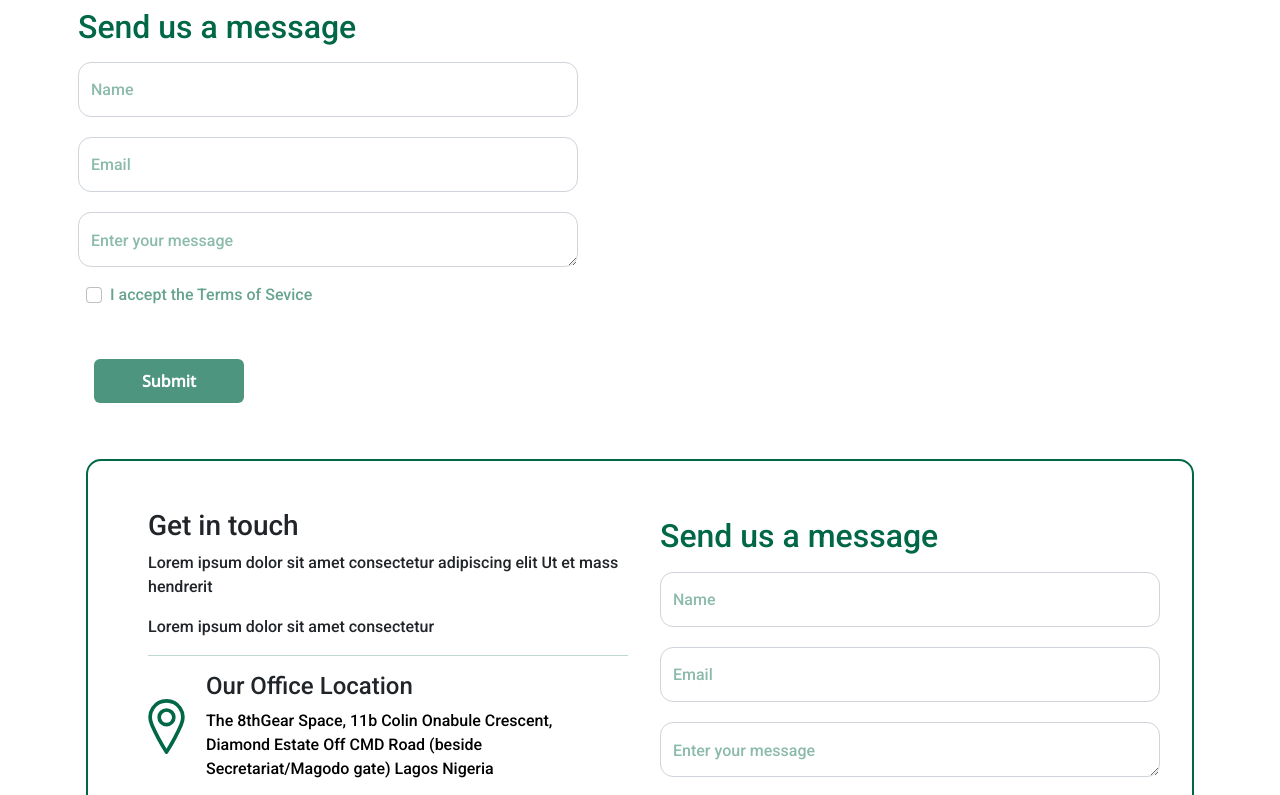
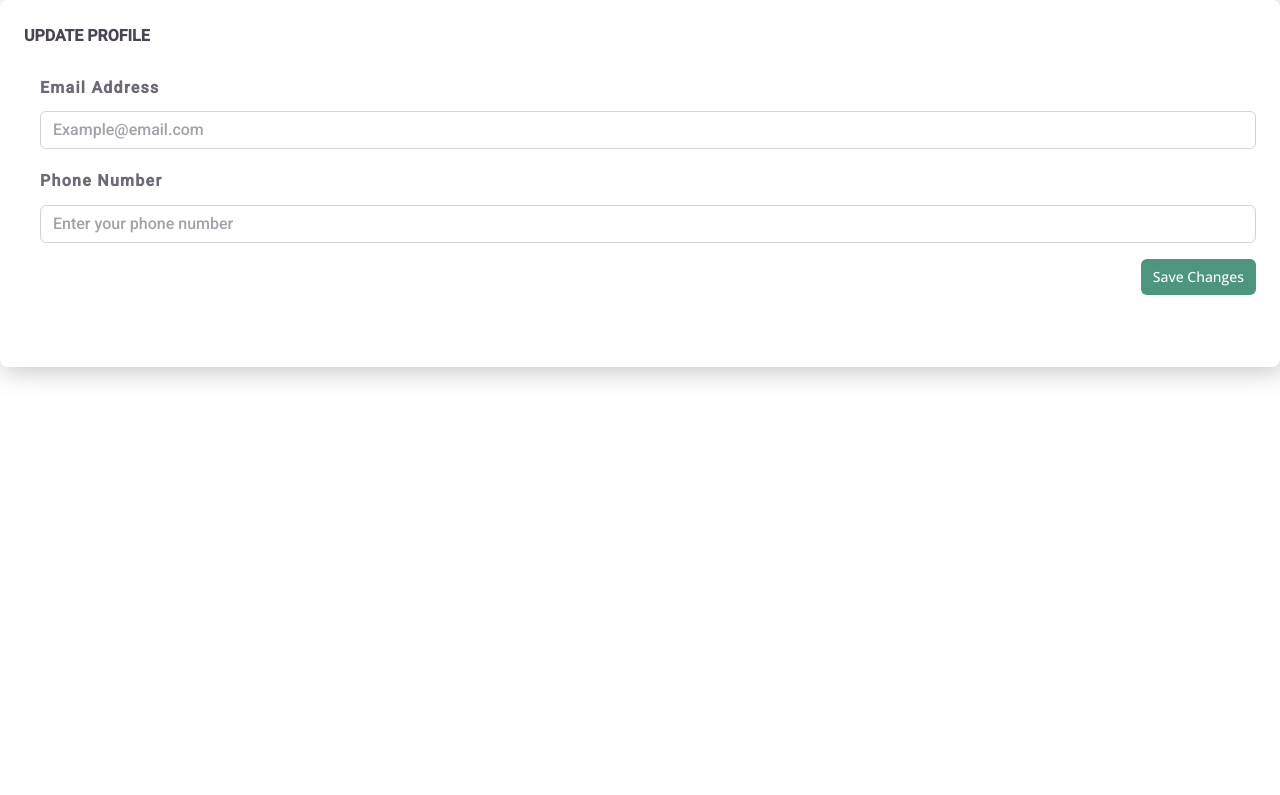
Before and after one commit to myDoshBox/myDoshBoxApp, a React (Create React App) app: page / in a window 1280 px wide. Shown: the top 795 px of the page. Built offline with nearby package versions, Linux system fonts and the light colour scheme.

Commit message:
Component Build: UseState and Validation added to Update profile component

```diff
--- a/src/App.js
+++ b/src/App.js
@@ -1,16 +1,11 @@
-import {
-  SignInForm,
-  SignUpOrganizationForm,
-  SignUpIndividualForm,
-} from "./components/FormComponents.js/AuthenticationForms";
-import { ContactUsForm } from "./components/FormComponents.js/ContactForms";
-import { ContactUsCard } from "./components/CardComponents/ContactAndInfoCards";
+
+import { UpdatePassword, UpdateProfile } from "./components/FormComponents.js/UpdateForms";
 
 function App() {
   return (
     <div>
-      <ContactUsForm />
-      <ContactUsCard />
+      {/* <UpdatePassword /> */}
+      <UpdateProfile />
     </div>
   );
 }
--- a/src/appStyles/componentsStyles/_formStyles.scss
+++ b/src/appStyles/componentsStyles/_formStyles.scss
@@ -56,11 +56,51 @@ $inputFieldColor: rgba(75, 68, 83, 0.8);
 .Phone,
 .Pass {
   input::placeholder {
-    font-weight: 300 !important;
+    font-weight: 200 !important;
     font-size: 1rem !important;
     letter-spacing: 0.04em !important;
     color: $placeholderTextColor;
   }
+
+}
+.UpdateProfileForm {
+  filter: drop-shadow(3.5942px 3.5942px 13.4783px rgba(0, 0, 0, 0.25));
+  button{
+    @include pFont;
+    background-color:$buttonColor !important;
+    font-size: .875rem !important;
+    color: $secColor !important;
+  }
+  button:hover,button:focus {
+    background-color: $pryColor !important;
+  }
+  p {
+    @include H6Font;
+    color: $bodyTextColor;
+    font-weight: 700;
+  }
+}
+input[type="text"]::placeholder {
+  opacity: 0.1 !important;
+}
+textarea:focus,
+input[type="text"]:focus,
+input[type="password"]:focus,
+input[type="datetime"]:focus,
+input[type="datetime-local"]:focus,
+input[type="date"]:focus,
+input[type="month"]:focus,
+input[type="time"]:focus,
+input[type="week"]:focus,
+input[type="number"]:focus,
+input[type="email"]:focus,
+input[type="url"]:focus,
+input[type="search"]:focus,
+input[type="tel"]:focus,
+input[type="color"]:focus,
+.uneditable-input:focus {
+  border-color: $placeholderTextColor;
+  outline: 0 none;
 }
 
 .escrow-form,
--- a/src/appStyles/style.css
+++ b/src/appStyles/style.css
@@ -757,7 +757,7 @@ body::-webkit-scrollbar {
 }
 
 .Name input::-moz-placeholder, .UpdateEmail input::-moz-placeholder, .Phone input::-moz-placeholder, .Pass input::-moz-placeholder {
-  font-weight: 300 !important;
+  font-weight: 200 !important;
   font-size: 1rem !important;
   letter-spacing: 0.04em !important;
   color: rgba(75, 68, 83, 0.5);
@@ -767,10 +767,63 @@ body::-webkit-scrollbar {
 .UpdateEmail input::placeholder,
 .Phone input::placeholder,
 .Pass input::placeholder {
-  font-weight: 300 !important;
+  font-weight: 200 !important;
   font-size: 1rem !important;
   letter-spacing: 0.04em !important;
   color: rgba(75, 68, 83, 0.5);
+}
+
+.UpdateProfileForm {
+  filter: drop-shadow(3.5942px 3.5942px 13.4783px rgba(0, 0, 0, 0.25));
+}
+.UpdateProfileForm button {
+  font-family: "Open Sans" !important;
+  font-weight: 400 !important;
+  font-size: 1rem !important;
+  color: #4b4453;
+  line-height: 1.5rem;
+  letter-spacing: 0rem;
+  background-color: #4d957e !important;
+  font-size: 0.875rem !important;
+  color: hsl(0deg, 0%, 100%) !important;
+}
+.UpdateProfileForm button:hover, .UpdateProfileForm button:focus {
+  background-color: #006747 !important;
+}
+.UpdateProfileForm p {
+  font-family: "Roboto", sans-serif;
+  font-size: 1rem;
+  line-height: 1.5rem;
+  color: #4b4453;
+  font-weight: 700;
+}
+
+input[type=text]::-moz-placeholder {
+  opacity: 0.1 !important;
+}
+
+input[type=text]::placeholder {
+  opacity: 0.1 !important;
+}
+
+textarea:focus,
+input[type=text]:focus,
+input[type=password]:focus,
+input[type=datetime]:focus,
+input[type=datetime-local]:focus,
+input[type=date]:focus,
+input[type=month]:focus,
+input[type=time]:focus,
+input[type=week]:focus,
+input[type=number]:focus,
+input[type=email]:focus,
+input[type=url]:focus,
+input[type=search]:focus,
+input[type=tel]:focus,
+input[type=color]:focus,
+.uneditable-input:focus {
+  border-color: rgba(75, 68, 83, 0.5);
+  outline: 0 none;
 }
 
 .escrow-form,
--- a/src/components/FormComponents.js/UpdateForms.js
+++ b/src/components/FormComponents.js/UpdateForms.js
@@ -3,27 +3,96 @@
 // UpdatePassword
 // UpdateBankDetails
 // UserUpdateProfile
-
+import { useState, useEffect } from "react";
+import { Button } from "react-bootstrap";
 import Form from "react-bootstrap/Form";
 
 export const UpdateProfile = () => {
+  const [UpdateProfile, setUpdateProfile] = useState({
+    email: "",
+    phone: "",
+  });
+  const [NewProfile, setNewProfile] = useState([]);
+  const [ValidationError, setValidationError] = useState({});
+  const [FormSubmission, setFormSubmission] = useState(false)
+
+
+  const handleChange = (e) => {
+    const name = e.target.name;
+    const value = e.target.value;
+    setUpdateProfile({ ...UpdateProfile, [name]: value });
+  }
+
+  const handleSubmit = (e) => {
+    e.preventDefault();
+    if (UpdateProfile.email && UpdateProfile.phone) {
+      setNewProfile({ ...NewProfile, UpdateProfile })
+      setUpdateProfile({
+        email:"",
+        phone:"",
+      })
+    }
+    setValidationError(validate(UpdateProfile));
+    setFormSubmission(true);
+  }
+
+  useEffect(() => {
+    // console.log(ValidationError);
+    if (Object.keys(ValidationError).length === 0 && FormSubmission) {
+      // console.log(UpdateProfile);
+    }
+  }, [ValidationError]);
+
+
+  const validate = (formValues) => {
+    const errorValues = {};
+    const emailRegex = /^\w+([\.-]?\w+)*@\w+([\.-]?\w+)*(\.\w{2,3})+$/;
+    const phoneRegex = /^[\s()+-]*([0-9][\s()+-]*){6,20}$/
+    ;
+    if (!formValues.email) {
+      errorValues.email = "Email Address is Required";
+    } else if (!emailRegex.test(formValues.email)) {
+      errorValues.email = "Please Enter a Valid Email Address";
+    }
+    if (!formValues.phone) {
+      errorValues.phone = "Phone Number is Required"
+    } else if (!phoneRegex.test(formValues.phone)) {
+      errorValues.phone = "Please Enter a Valid Nigerian Phone Number";
+    }
+    return errorValues;
+  }
+
+
+
   return (
-    <Form>
+    <div className="bg-white rounded-3 UpdateProfileForm p-4" >
+      <p className="text-uppercase">Update Profile</p>
+    <Form className="ms-3 mt-4 mb-5" onSubmit={handleSubmit}>
       <Form.Group className="Email mb-3" controlId="Email">
-        <Form.Label>E-MAIL ADDRESS</Form.Label>
-        <Form.Control type="email" placeholder="Someone@gmail.com" />
+        <Form.Label>Email Address</Form.Label>
+          <Form.Control
+            type="email"
+            placeholder="Example@email.com"
+            name="email"
+            value={UpdateProfile.email}
+            onChange={handleChange}
+          />
+          <small className="text-danger fw-lighter">{ ValidationError.email}</small>
       </Form.Group>
-
       <Form.Group className="Password mb-3" controlId="Password">
-        <Form.Label>PHONE NUMBER</Form.Label>
+        <Form.Label>Phone Number</Form.Label>
         <Form.Control
           type="tel"
           placeholder="Enter your phone number"
-          // pattern='[0-9]{4}-[0-9]{3}-[0-9]{4}'
-          // required
-        />
+          name="phone"
+            value={UpdateProfile.phone}
+            onChange={handleChange}
+          />
+          <small className="text-danger fw-lighter">{ ValidationError.phone}</small>
       </Form.Group>
-    </Form>
+      <div className="text-end"><Button type="submit" className="border-0" onClick={handleSubmit} >Save Changes</Button></div>
+      </Form>
+    </div>
   );
 };
 
```
Also changed, not shown: src/appStyles/style.min.css, 2 other files (tests, documents, lock files or other folders).
